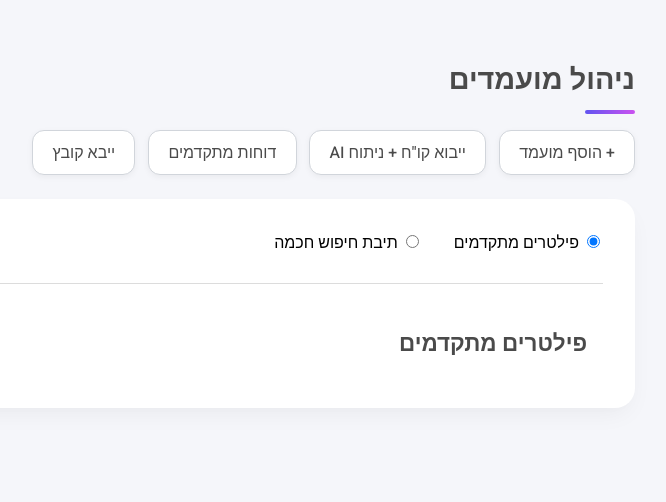
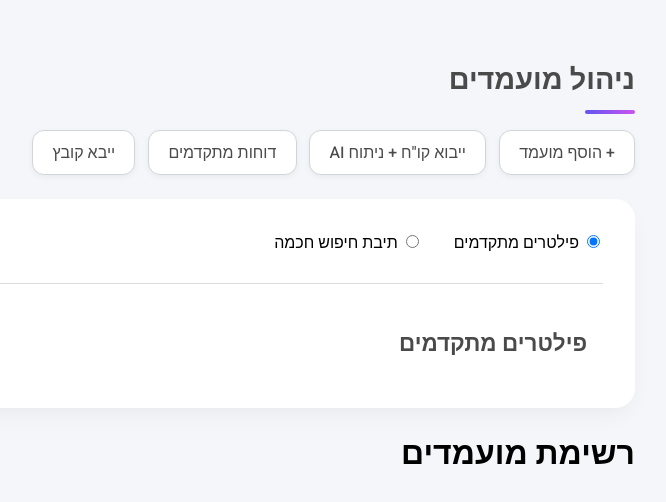
Before and after one commit to HR-Software-Solution/HR-Solutions, a React (Create React App) app in the folder frontend/: page / in a window 1280 px wide. Shown: the top 502 px of the page, without its empty margins (605-1271 px from the left). Built offline with nearby package versions, Linux system fonts and the light colour scheme.

Commit message:
add title to Candidates List

```diff
--- a/frontend/src/components/Candidates/CandidatesList.js
+++ b/frontend/src/components/Candidates/CandidatesList.js
@@ -1,8 +1,7 @@
-
 const CandidatesList = () => {
   return (
     <div>
-
+      <h1>רשימת מועמדים</h1>
     </div>
 
   );
```
